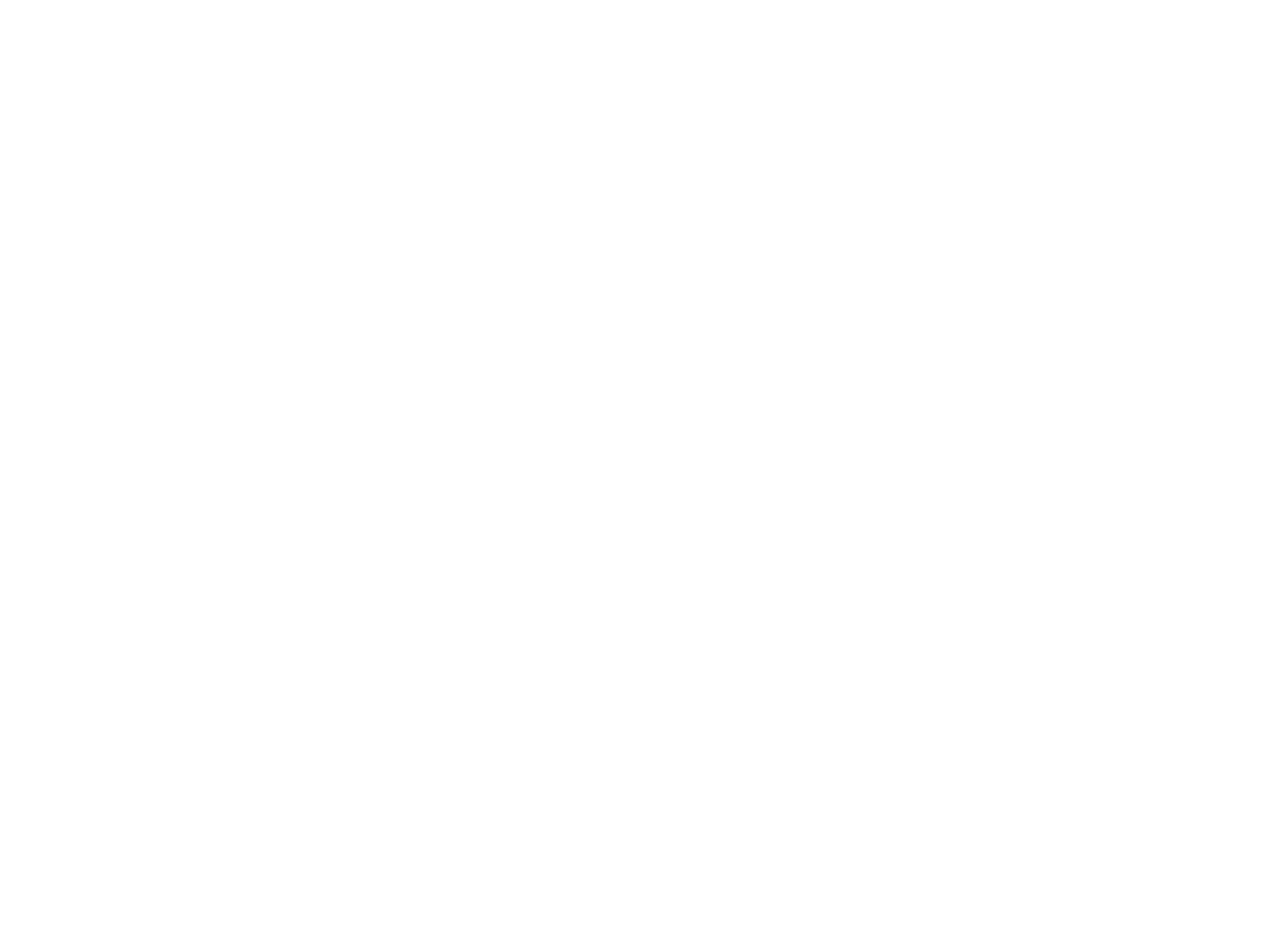
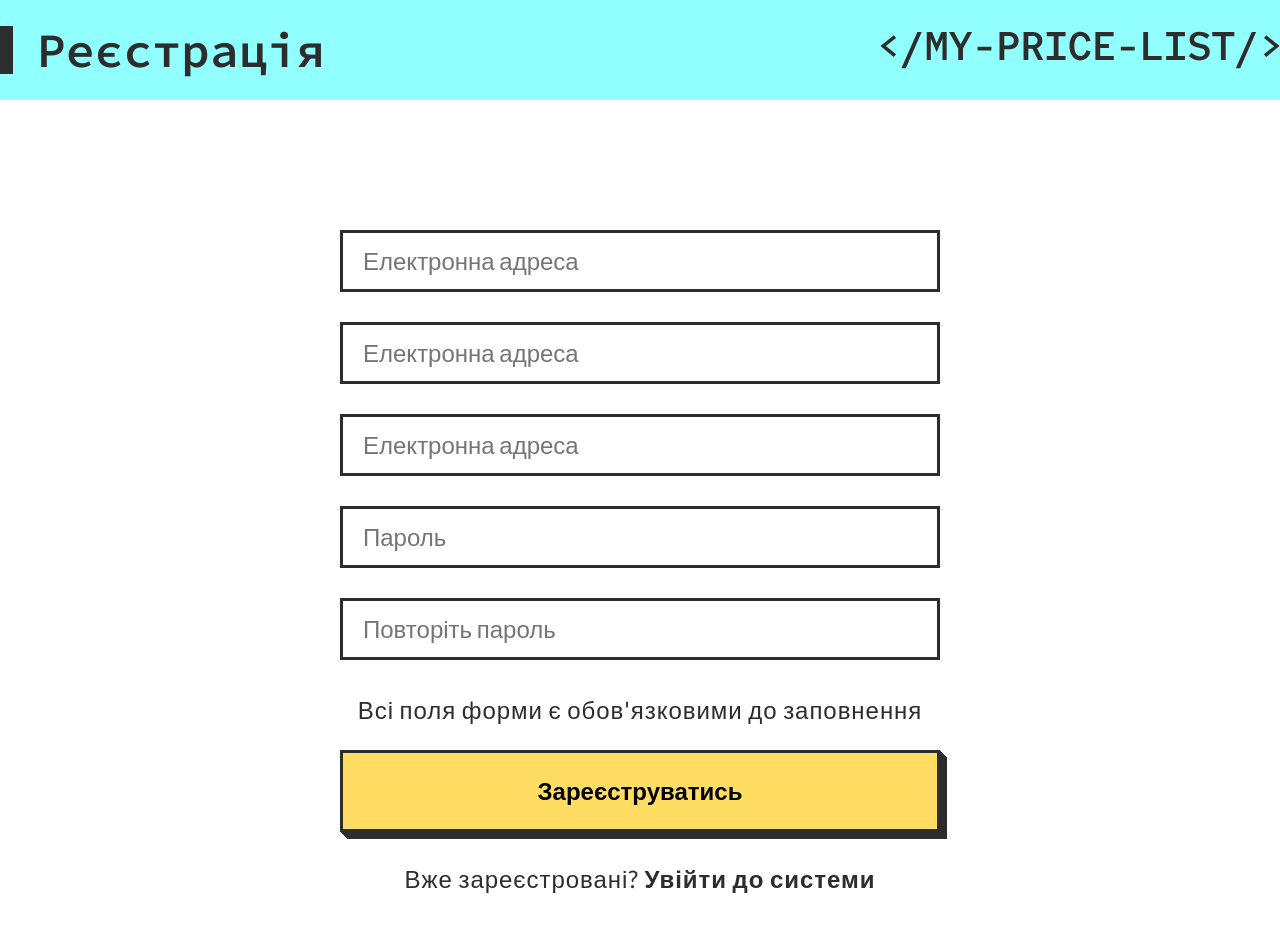
Before and after one commit to ivanka19/price_list, a plain HTML site: page pages/registration.html in a window 1280 px wide. Before the commit the page ends 800 px from the top, so only its background shows below. Drawn offline with Linux system fonts and the light colour scheme.

Commit message:
reg files ERROR

```diff
--- a/pages/registration.html
+++ b/pages/registration.html
@@ -5,11 +5,39 @@
     <meta charset="UTF-8">
     <meta http-equiv="X-UA-Compatible" content="IE=edge">
     <meta name="viewport" content="width=device-width, initial-scale=1.0">
-    <title>Document</title>
+    <title>Реєстрація</title>
+
+    <link rel="preconnect" href="https://fonts.googleapis.com">
+    <link rel="preconnect" href="https://fonts.gstatic.com" crossorigin>
+    <link
+        href="https://fonts.googleapis.com/css2?family=Lato:wght@400;500;700&family=Source+Code+Pro:wght@400;600;700&display=swap"
+        rel="stylesheet">
+
+    <link rel="stylesheet" href="../css/style.css">
 </head>
 
 <body>
+    <div class="intro registration">
+        <header class="header">
+            <div class="conteiner">
+                <h2>Реєстрація</h2>
+                <a href="../"><img src="../img/logo.svg" class="mini_logo" alt=""></a>
+            </div>
+        </header>
 
+        <div class="conteiner">
+            <form action="" class="form" name="registration-form">
+                <input type="text" placeholder="Електронна адреса" name="company" required>
+                <input type="text" placeholder="Електронна адреса" name="name" required>
+                <input type="email" placeholder="Електронна адреса" name="email" required>
+                <input type="password" placeholder="Пароль" name="password" required>
+                <input type="password" placeholder="Повторіть пароль" name="reply-password" required>
+                <p>Всі поля форми є обов'язковими до заповнення</p>
+                <input type="submit" class="reg" value="Зареєструватись">
+                <p>Вже зареєстровані? <a href="authorization.html">Увійти до системи</a></p>
+            </form>
+        </div>
+    </div>
 </body>
 
 </html>
--- a/scss/_nullStyle.scss
+++ b/scss/_nullStyle.scss
@@ -26,6 +26,7 @@ a {
     text-decoration: none;
     outline: none;
     color: inherit;
+    transition: all 0.1s linear;
 }
 
 input,
@@ -35,4 +36,5 @@ select {
     display: block;
     outline: none;
     font: inherit;
+    transition: all 0.1s linear;
 }
--- a/scss/style.scss
+++ b/scss/style.scss
@@ -24,29 +24,6 @@ body {
     margin: 0 auto;
 }
 
-.header {
-    width: 100%;
-    min-height: 100px;
-    background-color: $blue-color;
-    position: absolute;
-    top: 0;
-    left: 0;
-    right: 0;
-    z-index: 99;
-    align-items: center;
-
-    img {
-        width: 750px;
-        display: block;
-        position: absolute;
-        top: 70px;
-        margin-left: auto;
-        margin-right: auto;
-        left: 0;
-        right: 0;
-    }
-}
-
 @mixin button ($clr, $shclr: $dark-color) {
     display: inline-block;
     text-align: center;
@@ -57,7 +34,6 @@ body {
     background-color: $clr;
     border: 3px solid $dark-color;
     box-shadow: 1px 1px 0px $shclr, 2px 2px 0px $shclr, 3px 3px 0px $shclr, 4px 4px 0px $shclr, 5px 5px 0px $dark-color, 6px 6px 0px $dark-color, 7px 7px 0px $dark-color;
-    transition: .1s linear all;
     margin-bottom: 7px;
     font-weight: 700;
 
@@ -70,6 +46,92 @@ body {
 
     &:active {
         box-shadow: inset 7px 7px 0px darken($clr, 15%);
+    }
+}
+
+.header {
+    width: 100%;
+    min-height: 100px;
+    background-color: $blue-color;
+    position: absolute;
+    top: 0;
+    left: 0;
+    right: 0;
+    z-index: 99;
+    align-items: center;
+
+    .logo {
+        width: 50%;
+        display: block;
+        position: absolute;
+        top: 70px;
+        margin-left: auto;
+        margin-right: auto;
+        left: 0;
+        right: 0;
+    }
+
+    h2 {
+        display: block;
+        font-family: $main-font;
+        font-size: 48px;
+        font-weight: 600;
+        border-left: 13px solid $dark-color;
+        padding: 0;
+        padding-left: 24px;
+        line-height: 1em;
+    }
+
+    .mini_logo {
+        width: 400px;
+        height: 100%;
+    }
+}
+
+.registration {
+    display: flex;
+    justify-content: center;
+
+    & .header {
+        display: flex;
+        justify-content: center;
+    }
+
+    & .header .conteiner {
+        display: flex;
+        justify-content: space-between;
+    }
+
+    .form {
+        width: 600px;
+
+        input[type="submit"] {
+            @include button($clr: $yellow-color, $shclr: $dark-color);
+
+
+        }
+
+        // ERROR -- COLOR DONT CHANGE
+        .reg {
+            background-color: #FFA9B8;
+        }
+
+        p {
+            width: 100%;
+            border: none;
+            text-align: center;
+            padding: 0;
+            margin: 20px 0px;
+
+            a {
+                font-weight: 700;
+
+                &:hover,
+                &:focus {
+                    text-decoration: underline;
+                }
+            }
+        }
     }
 }
 
@@ -147,7 +209,6 @@ body {
         border: 2px solid #fff;
         text-align: center;
         cursor: pointer;
-        transition: .1s linear all;
 
         .img {
             display: inline-block;
@@ -176,7 +237,6 @@ body {
     }
 }
 
-
 .form {
     width: 520px;
     margin: 0 auto;
@@ -190,7 +250,7 @@ body {
 
         &:active,
         &:focus {
-            box-shadow: 0px 0px 0px 5px #92FFFF;
+            box-shadow: 0px 0px 0px 7px #92FFFF;
         }
     }
 
@@ -231,7 +291,6 @@ body {
             display: block;
             font-weight: 500;
             margin: 70px 50px 50px 0px;
-            transition: all 0.1s linear;
             box-sizing: content-box;
 
             &:hover,
```
Also changed, not shown: index.html (+8 -5 lines), pages/authorization.html (+25 -1 lines), css/style.css.
